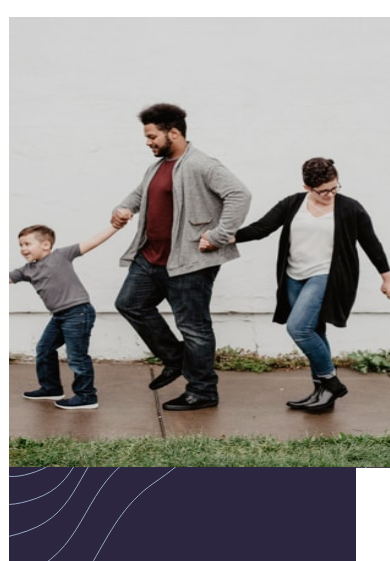
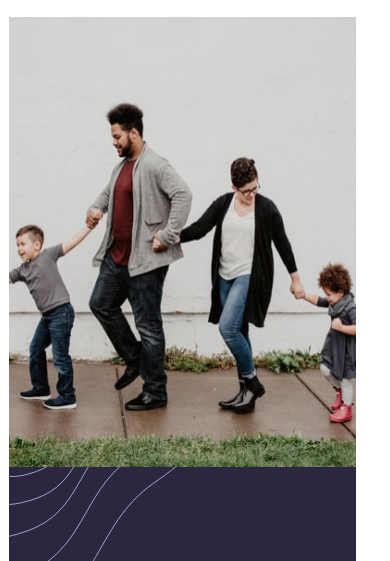
Before and after one commit to AshongAbdallah06/insure-landing-page-master, a plain HTML site: page index.html in a window 390 px wide. Shown: the part 59-620 px from the top of the page. Drawn offline with Linux system fonts and the light colour scheme.

Commit message:
Fix image

```diff
--- a/styles/mobile.css
+++ b/styles/mobile.css
@@ -26,6 +26,7 @@
     .mobile-nav {
         background-color: hsl(276, 7%, 27%);
         color: white;
+        width: 75.5%;
         height: 93.5%;
         display: flex;
         flex-direction: column;
@@ -87,7 +88,7 @@
     }
 
     .mobile-intro-image {
-        width: 100%;
+        width: 75.5%;
         height: 100%;
     }
 
```
